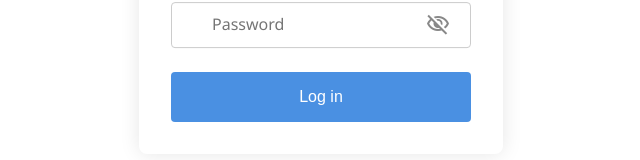
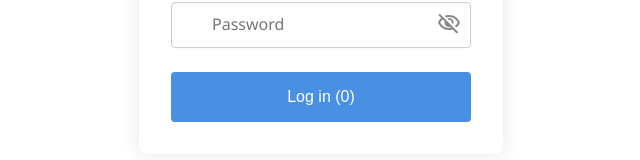
Before and after one commit to techasit5415/SCQ, a SvelteKit app: page /admin in a window 1280 px wide. Shown: the part 494-654 px from the top of the page, without its empty margins (319-959 px from the left). Built offline with nearby package versions, Linux system fonts and the light colour scheme; what mariadb would draw is missing.

Commit message:
login success and redirect to home admin page v0.0.2

```diff
--- a/src/routes/admin/+page.server.ts
+++ b/src/routes/admin/+page.server.ts
@@ -21,22 +21,22 @@ export const actions: Actions = {
       [username]
     );
 
-    console.log('DB rows:', rows); // ดูผล query ใน console
+    // console.log('DB rows:', rows); // ดูผล query ใน console
 
     if (rows.length === 0) {
       return fail(401, { error: 'ชื่อผู้ใช้หรือรหัสผ่านไม่ถูกต้อง' });
     }
 
     const user = rows[0];
-    console.log('Password input:', password);
+    // console.log('Password input:', password);
     const match = await bcrypt.compare(password, user.password);
-    console.log('Password match result:', match);
+    // console.log('Password match result:', match);
     if (!match) {
       return fail(401, { error: 'ชื่อผู้ใช้หรือรหัสผ่านไม่ถูกต้อง' });
     }
 
-    // ถ้าตรวจสอบผ่าน ให้ redirect ไปหน้า /homeadmin
-    throw redirect(303, '/homeadmin');
+    // ถ้าตรวจสอบผ่าน ให้ redirect ไปหน้า /homeadmina
+    return { success: true };
 
   }
 };
--- a/src/routes/admin/+page.svelte
+++ b/src/routes/admin/+page.svelte
@@ -1,30 +1,42 @@
 <script>
-  import { goto } from '$app/navigation';
-  let username = '';
-  let password = '';
+  import { onMount } from "svelte";
+  import { goto } from "$app/navigation";
+
+  let username = "";
+  let password = "";
   let showPassword = false;
+  let clickCount = 0;
+
+  onMount(() => {
+    console.log("--- Component Loaded in Browser ---");
+  });
 
   async function handleSubmit(event) {
     event.preventDefault();
-
+    console.log("handleSubmit called");
+    try {
       const formData = new FormData(event.target);
-    const res = await fetch('/admin', {
-      method: 'POST',
-      body: formData
-    });
-
-    if (res.ok) {
-      // ถ้าล็อกอินสำเร็จ ไปหน้า admin dashboard
-      goto('/homeadmin');
+      console.log("Sending form data:", [...formData.entries()]);
+      const res = await fetch("/admin", { method: "POST", body: formData });
+      console.log("Response status:", res.status);
+      const data = await res.json();
+      console.log("Response JSON:", data);
+      const parsedData = JSON.parse(data.data);
+      console.log('Parsed data:', parsedData);
+      if (res.ok && parsedData[0]?.success === 1) {
+        console.log("Login success, redirecting...");
+        goto("/homeadmin");
       } else {
-      // ถ้าล็อกอินไม่สำเร็จ อ่าน error message มาโชว์
-      const error = await res.json();
-      alert(error.error || 'Login failed');
+        alert(data.error || "Login failed");
+      }
+    } catch (error) {
+      console.error("Fetch error:", error);
+      alert("Network error or server not responding.");
     }
   }
 </script>
 
-<form on:submit={handleSubmit}>
+<form on:submit|preventDefault={handleSubmit}>
   <div class="login-container">
     <h2>Admin Login</h2>
     <div class="photo">
@@ -48,7 +60,7 @@
       <label>
         <input
           name="password"
-          type={showPassword ? 'text' : 'password'}
+          type={showPassword ? "text" : "password"}
           placeholder="Password"
           bind:value={password}
           required
@@ -58,17 +70,23 @@
           class="passwordicon material-symbols-outlined"
           on:click={() => (showPassword = !showPassword)}
           style="cursor:pointer;"
-          >{showPassword ? 'visibility' : 'visibility_off'}</span
+          >{showPassword ? "visibility" : "visibility_off"}</span
         >
       </label>
     </div>
 
-    <button type="submit" class="px-4 py-2 rounded bg-blue-600 text-white w-full">
-      Log in
+    <button
+      type="submit"
+      class="px-4 py-2 rounded bg-blue-600 text-white w-full"
+      on:click={() => {
+        clickCount += 1;
+        console.log(`Login button clicked #${clickCount}`);
+      }}
+    >
+      Log in ({clickCount})
     </button>
   </div>
 </form>
-
 
 <style>
   .login-container {
@@ -160,7 +178,7 @@
     top: 42%; /* ปรับตำแหน่งให้เหมาะสม */
     transform: translateY(-50%);
     color: #888;
-        pointer-events: none; /* กันไม่ให้ icon รับคลิก */
+    pointer-events: none;
   }
 
   .form-group input {
@@ -173,9 +191,10 @@
   }
   .form-group .passwordicon {
     position: absolute;
-        left: 85%;
-        top: 42%; /* ปรับตำแหน่งให้เหมาะสม */
+    right: 10px;
+    top: 40%;
     transform: translateY(-50%);
+    cursor: pointer;
     color: #888;
   }
 </style>
```
Also changed, not shown: src/lib/Components/-PasswordStrength.svelte (renamed from src/lib/Components/PasswordStrength.svelte, +12 -14 lines). Lines whose indentation alone changed are shown as unchanged.
